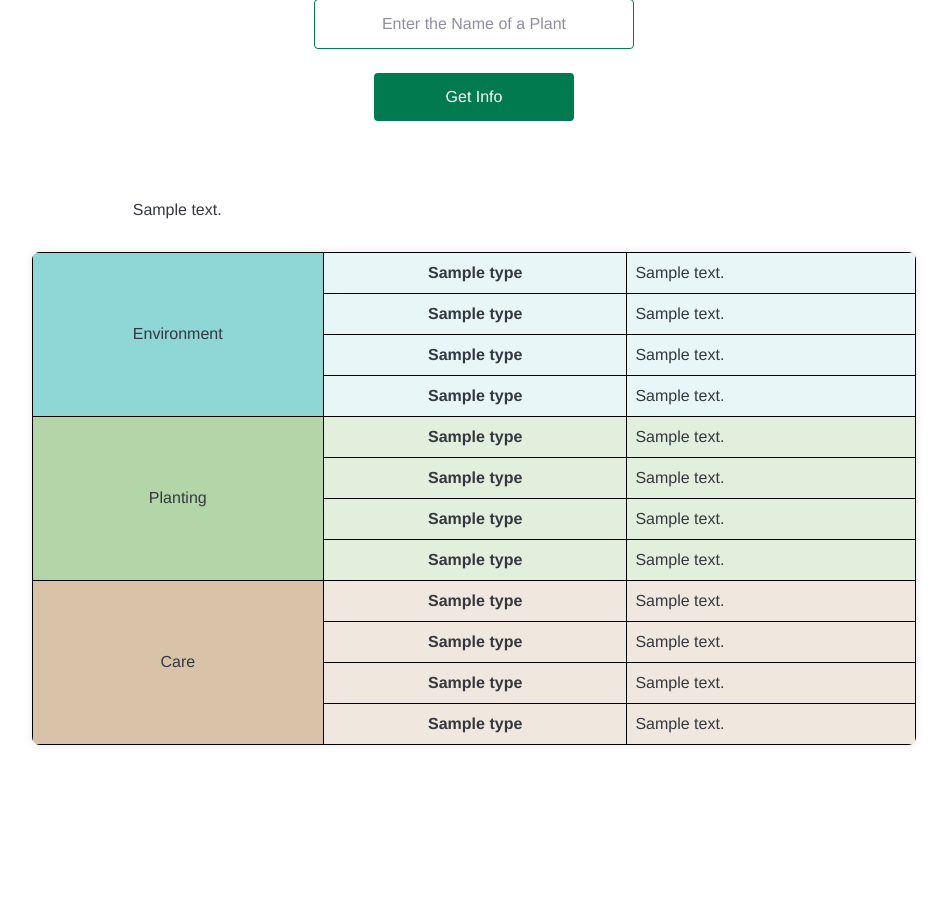
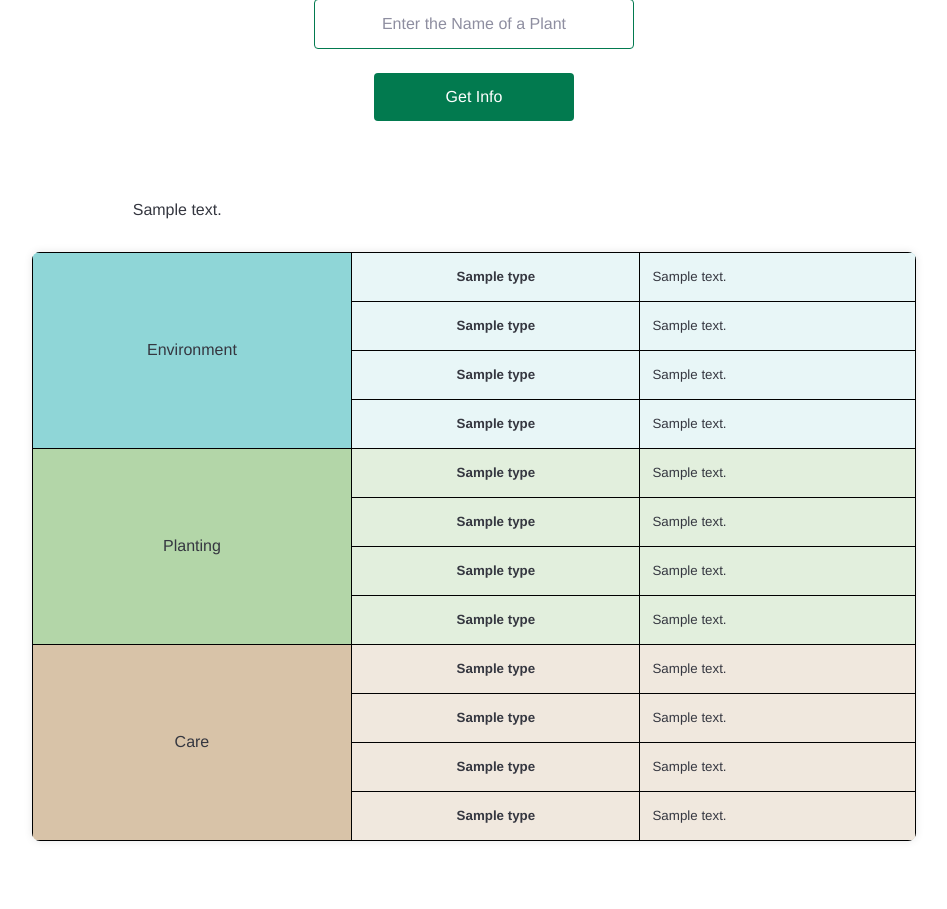
Before and after one commit to anaptak/plantsage, a Flask app: template templates/index.html in a window 1280 px wide. Shown: the part 208-1117 px from the top of the page, without its empty margins (166-1113 px from the left). Before the commit the page ends 953 px from the top, so only its background shows below. Run offline with Flask 2, Linux system fonts and the light colour scheme; the template is opened without the code that fills it: most values are stand-ins (such as "Sample title", 1, 10 or a date in 2020); some web fonts are replaced.

Commit message:
Updating CSS for styling

```diff
--- a/static/main.css
+++ b/static/main.css
@@ -90,7 +90,7 @@ table {
 }
 th, td {
   border: 1px solid black;
-  padding: 8px;
+  padding: 12px;
   margin-left:60px;
   margin-right 60px;
 }
@@ -111,22 +111,28 @@ tr.care {
 }
 td.col2_env {
   background-color: #e8f6f7;
+  font-size: smaller;
 }
 td.col2_pl {
   background-color: #e2efdd;
+  font-size: smaller;
 }
 td.col2_ca {
   background-color: #f0e8de;
+  font-size: smaller;
 }
 td.col3_env {
   text-align: left;
   background-color: #e8f6f7;
+  font-size: smaller;
 }
 td.col3_pl {
   text-align: left;
   background-color: #e2efdd;
+  font-size: smaller;
 }
 td.col3_ca {
   text-align: left;
   background-color: #f0e8de;
+  font-size: smaller;
 }
```
